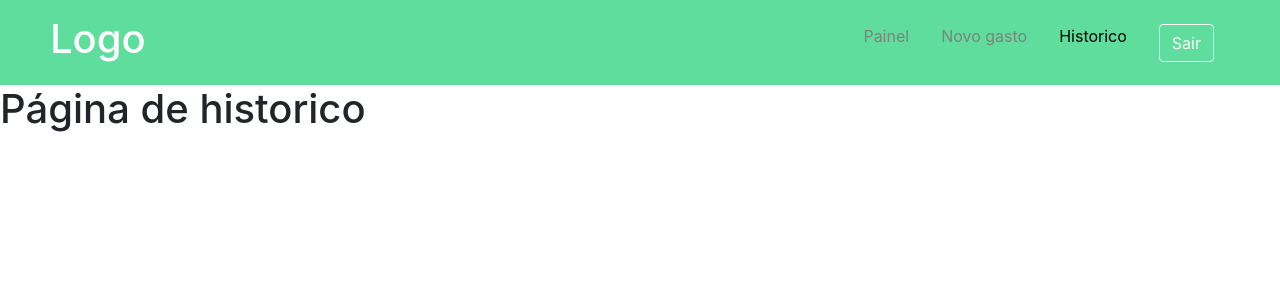
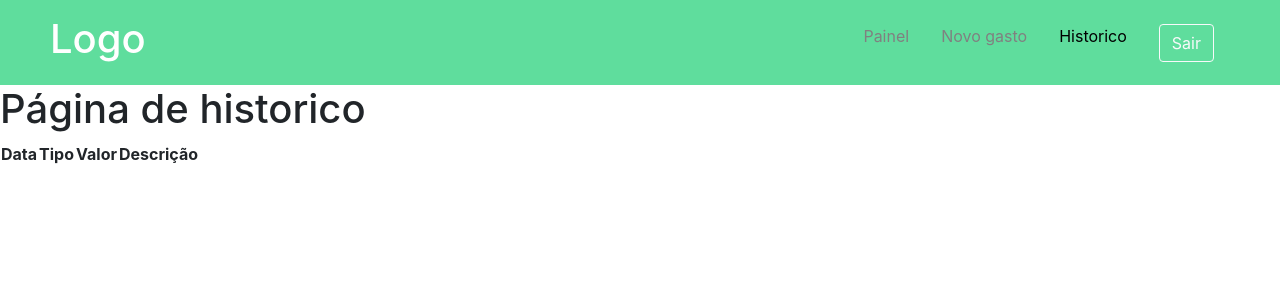
Before and after one commit to pvcdo/personal-finance, a React (Create React App) app: page /historico in a window 1280 px wide. Shown: the top 300 px of the page. Built offline with nearby package versions, Linux system fonts and the light colour scheme.

Commit message:
start of historicopage editing

```diff
--- a/src/pages/Historico/index.js
+++ b/src/pages/Historico/index.js
@@ -2,11 +2,34 @@ import Navbar from '../../components/Navbar';
 
 import React from "react";
 
+const carregarHistorico = () => {
+    const n_regs = localStorage.length
+    for(let n in localStorage){
+        return(
+            localStorage.getItem(n)
+        )
+    }
+}
+
+
+
 const Historico = () => {
+
     return(
         <>
             <Navbar/>
             <h1>Página de historico</h1>
+            <table>
+                <tr>
+                    <th>Data</th>
+                    <th>Tipo</th>
+                    <th>Valor</th>
+                    <th>Descrição</th>
+                    <td></td>
+                    <td></td>
+                </tr>
+                {/*carregarHistorico()*/}
+            </table>
         </>
     )
 
```
